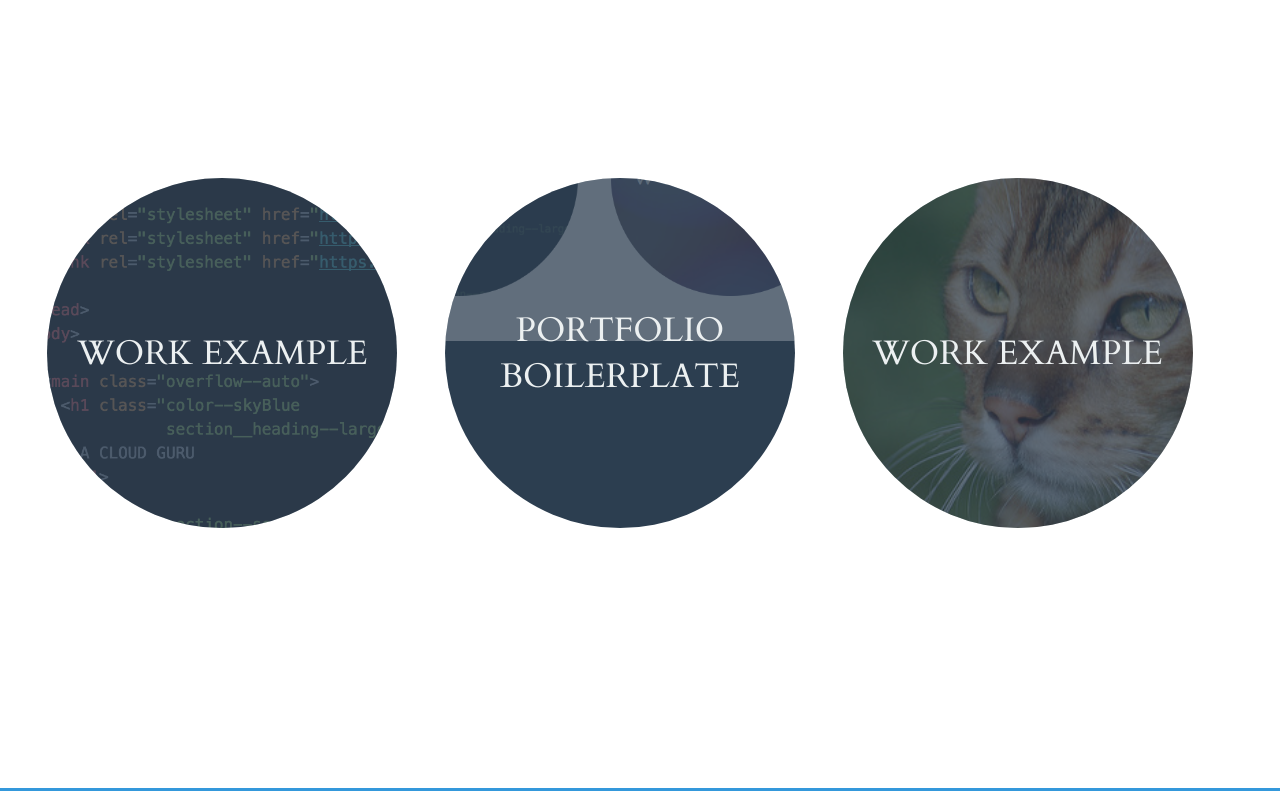
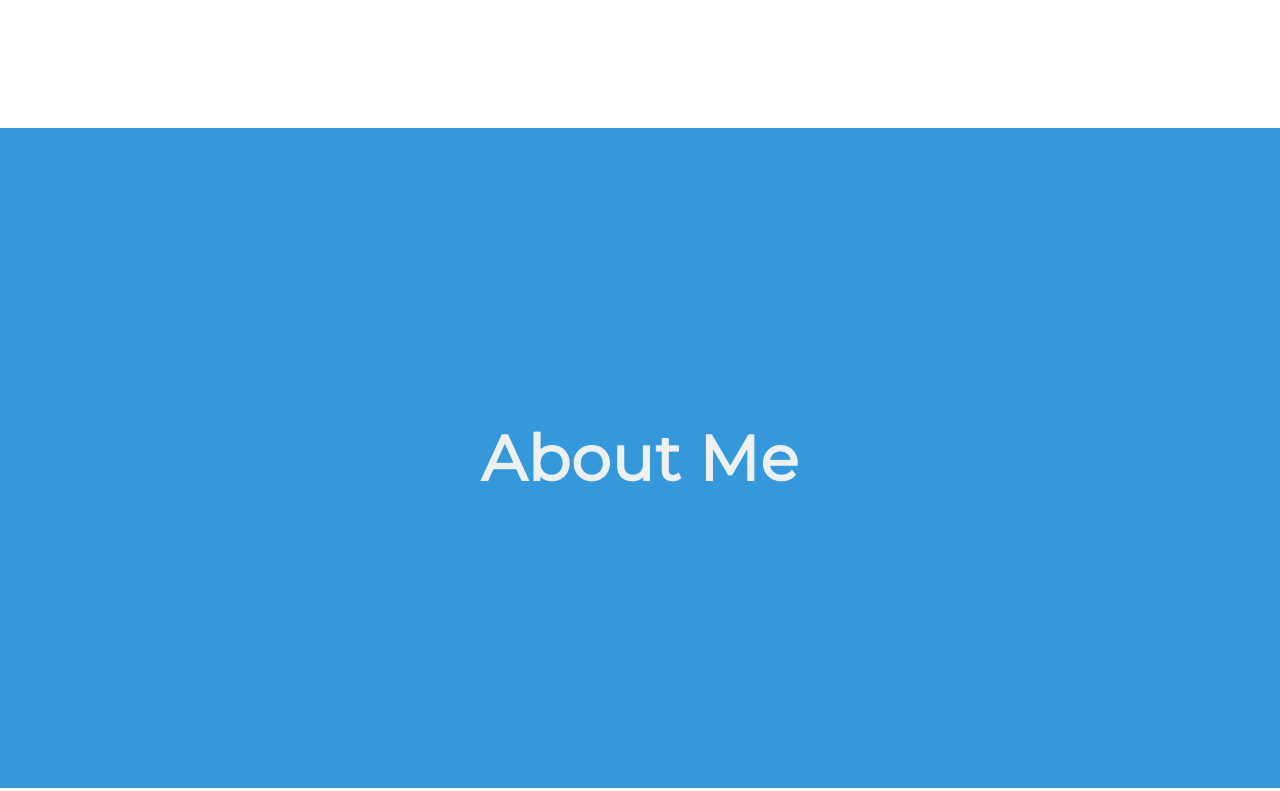
Before and after one commit to Chillderz/cc-portfolio, a React app: page index.html in a window 1280 px wide. Shown: the part 1320-2111 px from the top of the page. Built offline with nearby package versions, Linux system fonts and the light colour scheme.

Commit message:
Fixing duplicate code because I haven't been brancing properly

```diff
--- a/index.html
+++ b/index.html
@@ -62,52 +62,6 @@
 
     <div id='example-work'></div>
 
-    <section class="section section--alignCentered section--description">
-      <div class="section__exampleWrapper">
-        <div class="section__example">
-          <img alt="example screenshot of a project involving code"
-               class="section__exampleImage"
-               src="images/example1.png"/>
-          <dl class="color--cloud">
-            <dt class="section__exampleTitle section__text--centered">
-              Work Example
-            </dt>
-            <dd></dd>
-          </dl>
-        </div>
-      </div>
-
-      <div class="section__exampleWrapper">
-        <div class="section__example">
-          <img alt="A Serverless Portfolio"
-               class="section__exampleImage"
-               src="images/Portfolio.png"/>
-          <dl class="color--cloud">
-            <dt class="section__exampleTitle section__text--centered ">
-              Portfolio Boilerplate
-            </dt>
-            <dd></dd>
-          </dl>
-        </div>
-      </div>
-
-      <div class="section__exampleWrapper">
-        <div class="section__example">
-          <img alt="example screenshot of a project involving cats"
-               class="section__exampleImage"
-               src="images/example3.png"/>
-          <!-- “Bengal cat” by roberto shabs is licensed under CC BY 2.0
-               https://www.flickr.com/photos/37287295@N00/2540855181 -->
-          <dl class="color--cloud">
-            <dt class="section__exampleTitle section__text--centered">
-              Work Example
-            </dt>
-            <dd></dd>
-          </dl>
-        </div>
-      </div>
-    </section>
-
     <section class="background--skyBlue section">
       <h2 class="color--cloud margin--none section__text--centered">
         About Me
```
